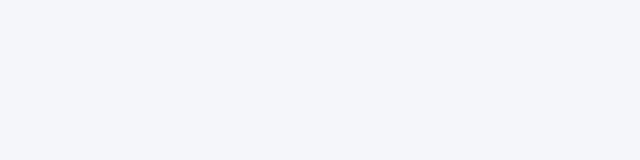
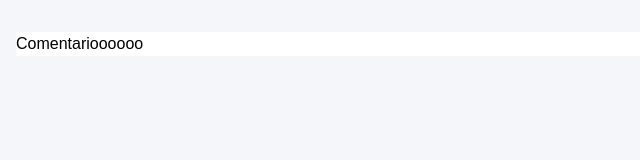
Before and after one commit to borgesmj/frontend-mentor-challenges, a React (Vite) app in the folder interactive-comments-section/: page / in a window 1280 px wide. Shown: the top 160 px of the page, without its empty margins (0-640 px from the left). Built offline with nearby package versions, Linux system fonts and the light colour scheme.

Commit message:
adding a comments section

```diff
--- a/interactive-comments-section/index.html
+++ b/interactive-comments-section/index.html
@@ -7,7 +7,7 @@
     <title>Vite + React</title>
     <link rel="stylesheet" href="./src/Styles/GlobalStyles.css">
   </head>
-  <body class="background-Very-light-gray">
+  <body class="bg-Very-light-gray">
     <div id="root"></div>
     <script type="module" src="/src/main.jsx"></script>
   </body>
--- a/interactive-comments-section/src/App.jsx
+++ b/interactive-comments-section/src/App.jsx
@@ -1,10 +1,11 @@
 import { useEffect, useState } from "react";
+import Comments from "./Components/Comments";
 
 function App() {
-
   return (
-    <main>
-        </main>
+    <main className="w-full py-8 px-4 ">
+      <Comments />
+    </main>
   );
 }
 
--- /dev/null
+++ b/interactive-comments-section/src/Components/Comment.jsx
@@ -0,0 +1,11 @@
+import React from 'react'
+
+const Comment = () => {
+  return (
+    <div className='bg-color-white'>
+      Comentarioooooo
+    </div>
+  )
+}
+
+export default Comment
--- /dev/null
+++ b/interactive-comments-section/src/Components/Comments.jsx
@@ -0,0 +1,13 @@
+import React from 'react'
+import Comment from './Comment'
+// Comments section
+
+const Comments = () => {
+  return (
+    <section>
+      <Comment/>
+    </section>
+  )
+}
+
+export default Comments
--- a/interactive-comments-section/src/Styles/GlobalStyles.css
+++ b/interactive-comments-section/src/Styles/GlobalStyles.css
@@ -33,6 +33,10 @@ body{
     font-weight: 700;
 }
 
-.background-Very-light-gray{
+.bg-Very-light-gray{
         background-color: var(--Very-light-gray);
 }
+
+.bg-color-white{
+    background-color: var(--White);
+}
```
